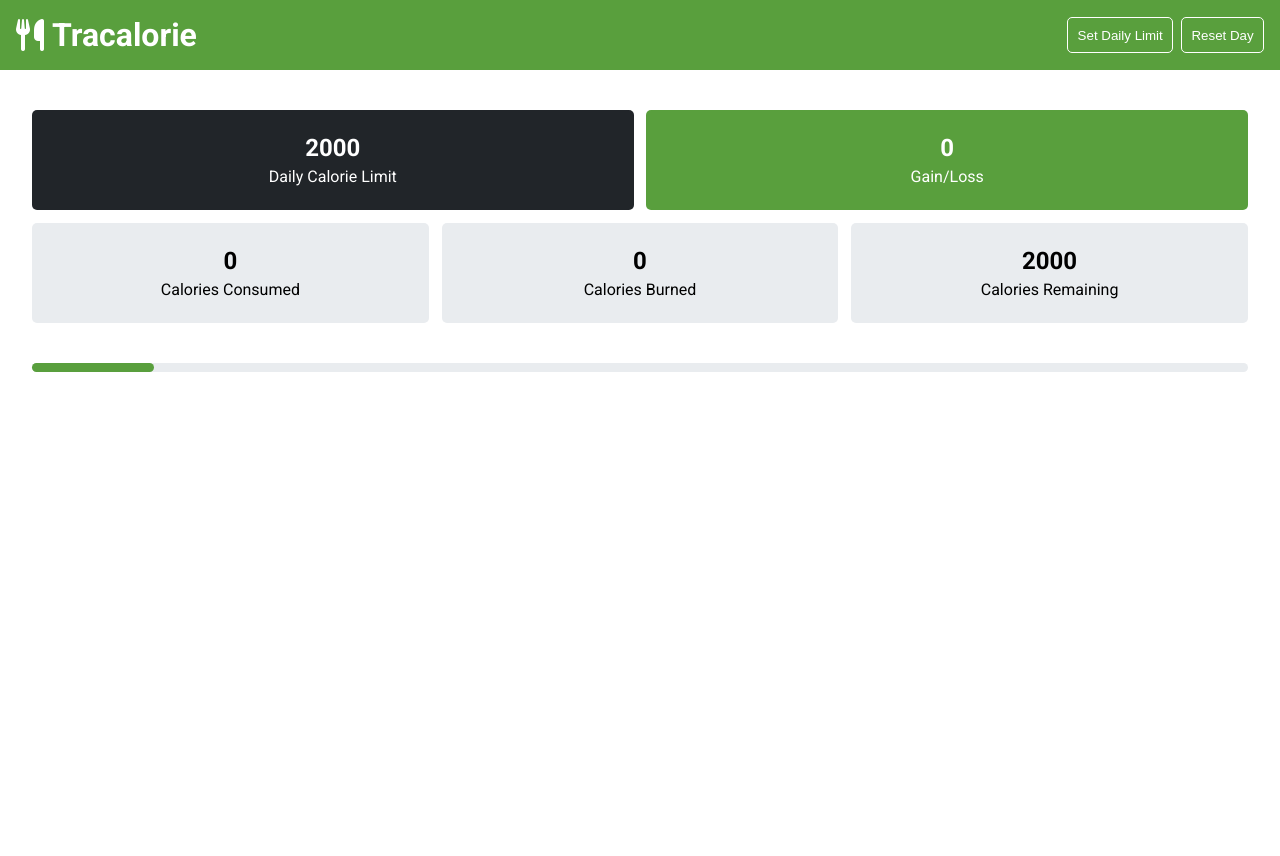
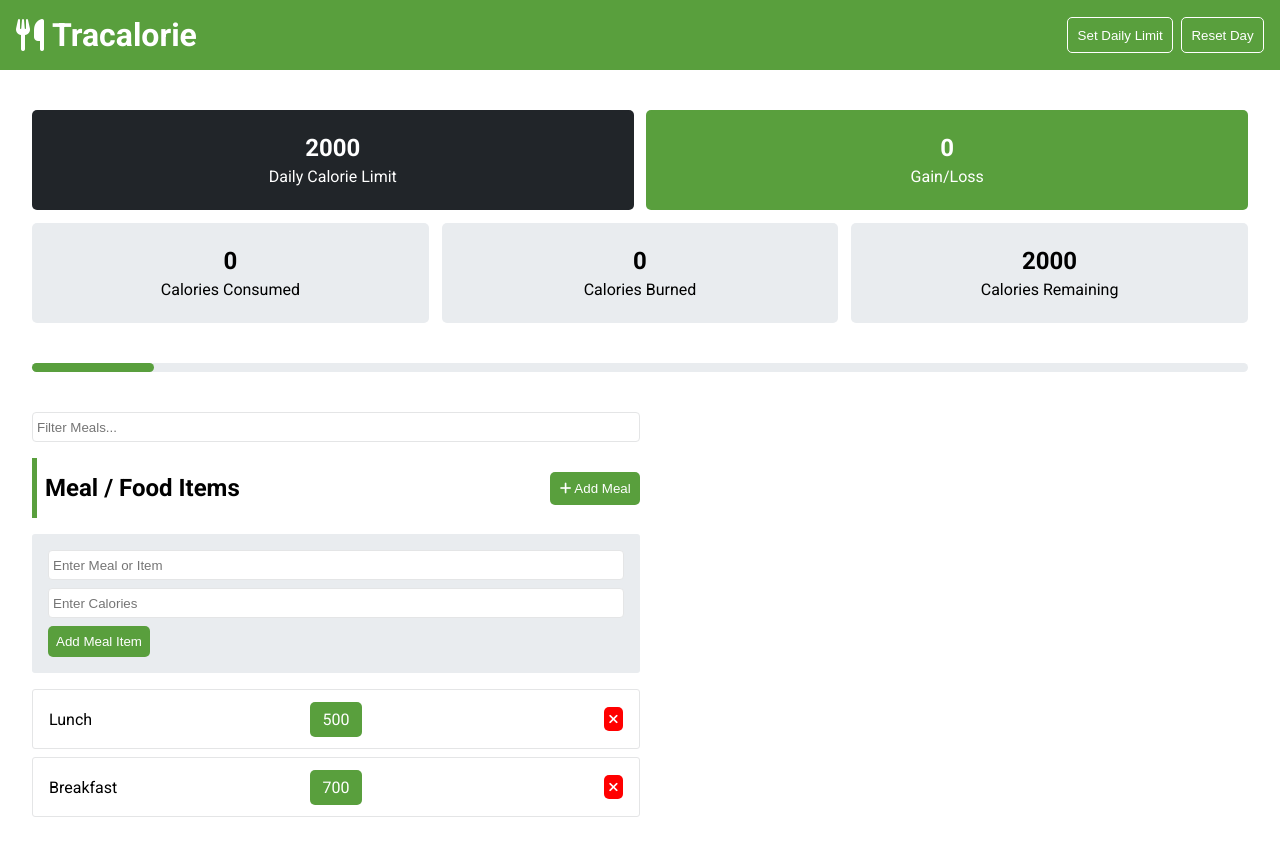
Before and after one commit to kritika2000/TraCalorie-App, a plain HTML site: page index.html in a window 1280 px wide. Before the commit the page ends 800 px from the top, so only its background shows below. Drawn offline with Linux system fonts and the light colour scheme.

Commit message:
add meal styles

```diff
--- a/css/styles.css
+++ b/css/styles.css
@@ -4,10 +4,20 @@
   --color-dashboard-bg1: #212529;
   --color-dashboard-bg2: #e9ecef;
   --color-dashboard-bg3: #599f3d;
+  --color-form-bg: #e9ecef;
+  --color-meal: #599f3d;
+  --color-meal-light: #73bc56;
+  --color-workout: #fd7e14;
+  --color-workout-light: #f99c4f;
   --btn-border: 1px solid #fff;
+  --btn-border-radius: 5px;
   --color-progress-bar: #e9ecef;
   --color-bar-progress: #599f3d;
-  --btn-border-radius: 5px;
+  --input-border: 1px solid #e4e5e6;
+  --input-border-radius: 4px;
+  --input-outline: 2px solid #b9e3a5;
+  --list-item-border: 1px solid #e4e5e6;
+  --list-item-border-radius: 3px;
 }
 
 /* CSS Reset */
@@ -132,6 +142,135 @@ body {
   border-radius: 5px;
 }
 
+/*************************** Meal Workout Styles ***************************/
+
+.meal-workout-container {
+  display: grid;
+  grid-template-columns: repeat(2, 1fr);
+}
+
+/* Meal Styles */
+section.meal {
+  display: grid;
+  gap: 1em;
+}
+
+.filter-container input {
+  width: 100%;
+  height: 30px;
+  text-indent: 0.3em;
+  border: var(--input-border);
+  border-radius: var(--input-border-radius);
+}
+
+:is(.add-meal-form-container form input, .filter-container input):focus {
+  outline: var(--input-outline);
+  border: none;
+}
+
+.filter-container input,
+.add-meal-form-container form input {
+  box-sizing: border-box;
+}
+
+.meal-header-container {
+  display: flex;
+  align-items: center;
+  gap: 0.5em;
+  height: 60px;
+}
+
+.meal-header-container button {
+  margin-left: auto;
+  background-color: var(--color-meal);
+  border: none;
+  border-radius: var(--btn-border-radius);
+  color: #fff;
+  padding: 0.7em;
+}
+
+.meal-header-container button:hover {
+  background-color: var(--color-meal-light);
+}
+
+.meal-header-container::before {
+  content: '';
+  display: inline-block;
+  align-self: stretch;
+  width: 5px;
+  background-color: var(--color-meal);
+}
+
+.add-meal-form-container {
+  background-color: var(--color-form-bg);
+  padding: 1em;
+  border-radius: 3px;
+  height: fit-content;
+}
+
+.add-meal-form-container form {
+  display: grid;
+  gap: 0.5em;
+}
+
+.add-meal-form-container form input {
+  height: 30px;
+  text-indent: 0.3em;
+  border: var(--input-border);
+  border-radius: var(--input-border-radius);
+}
+
+.add-meal-form-container form button {
+  justify-self: self-start;
+  background-color: var(--color-meal);
+  border: none;
+  border-radius: var(--btn-border-radius);
+  color: #fff;
+  padding: 0.6em;
+}
+
+.add-meal-form-container form button:hover {
+  background-color: var(--color-meal-light);
+}
+
+.meal-list {
+  list-style-type: none;
+  display: grid;
+  grid-auto-rows: 60px;
+  gap: 0.5em;
+}
+
+.meal-item {
+  display: grid;
+  grid-template-columns: repeat(3, 1fr);
+  border: var(--list-item-border);
+  border-radius: var(--list-item-border-radius);
+  align-items: center;
+  padding-inline: 1em;
+}
+
+.meal-item .calorie {
+  justify-self: center;
+  background-color: #599f3d;
+  color: #fff;
+  padding: 0.5em 0.8em;
+  border-radius: 5px;
+}
+
+.meal-item .meal-item-remove-btn {
+  justify-self: end;
+  background-color: red;
+  border: none;
+  padding: 0.4em;
+  color: #fff;
+  display: flex;
+  align-items: center;
+  justify-content: center;
+  border-radius: 5px;
+}
+
+/* Workout Styles */
+
 /*************************** Media Queries ***************************/
 
 @media (max-width: 600px) {
--- a/index.html
+++ b/index.html
@@ -54,6 +54,48 @@
           <div class="bar-progress"></div>
         </div>
       </section>
+      <div class="meal-workout-container">
+        <section class="meal">
+          <div class="filter-container">
+            <input type="text" name="filter" placeholder="Filter Meals..." />
+          </div>
+          <div class="meal-header-container">
+            <h1>Meal / Food Items</h1>
+            <button><i class="fas fa-solid fa-plus"></i> Add Meal</button>
+          </div>
+          <div class="add-meal-form-container">
+            <form>
+              <input type="text" name="meal" placeholder="Enter Meal or Item" />
+              <input
+                type="number"
+                name="calories"
+                placeholder="Enter Calories"
+                min="0"
+              />
+              <button type="submit">Add Meal Item</button>
+            </form>
+          </div>
+          <div class="meal-list-container">
+            <ul class="meal-list">
+              <li class="meal-item">
+                <p class="meal">Lunch</p>
+                <p class="calorie">500</p>
+                <button class="meal-item-remove-btn">
+                  <i class="fa-solid fa-xmark"></i>
+                </button>
+              </li>
+              <li class="meal-item">
+                <p class="meal">Breakfast</p>
+                <p class="calorie">700</p>
+                <button class="meal-item-remove-btn">
+                  <i class="fa-solid fa-xmark"></i>
+                </button>
+              </li>
+            </ul>
+          </div>
+        </section>
+        <section class="workout"></section>
+      </div>
     </main>
   </body>
 </html>
```
